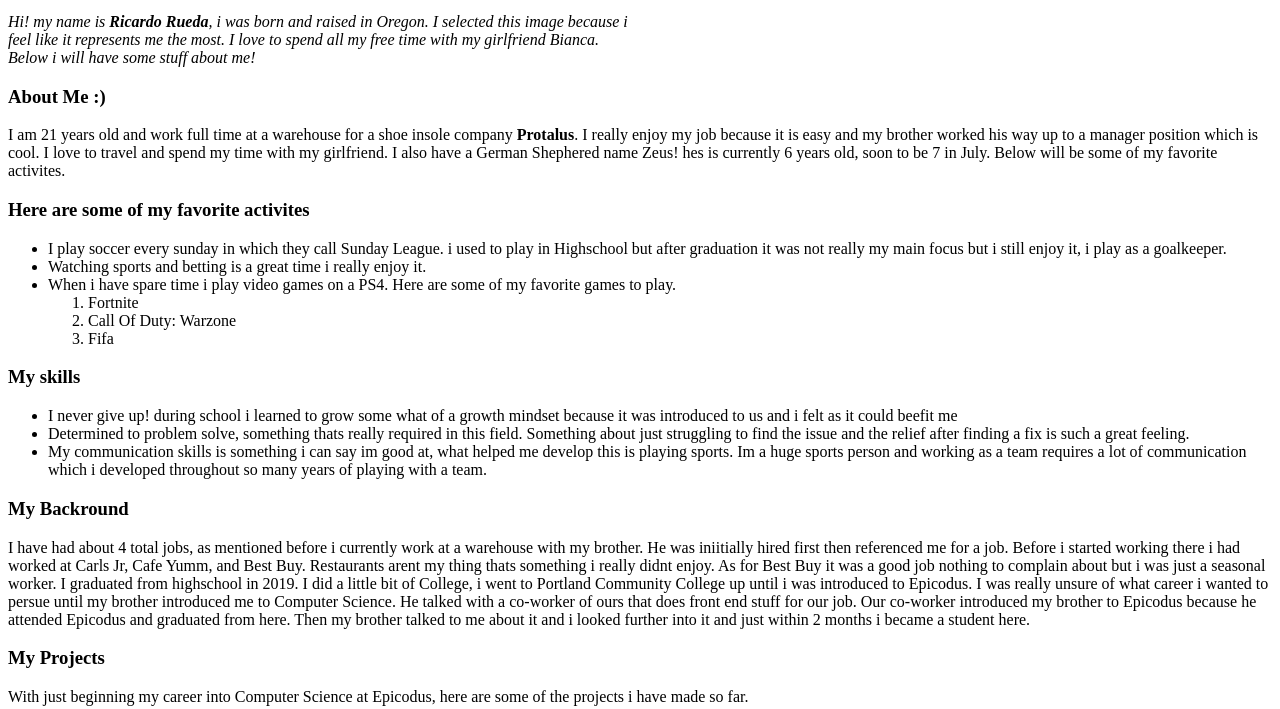
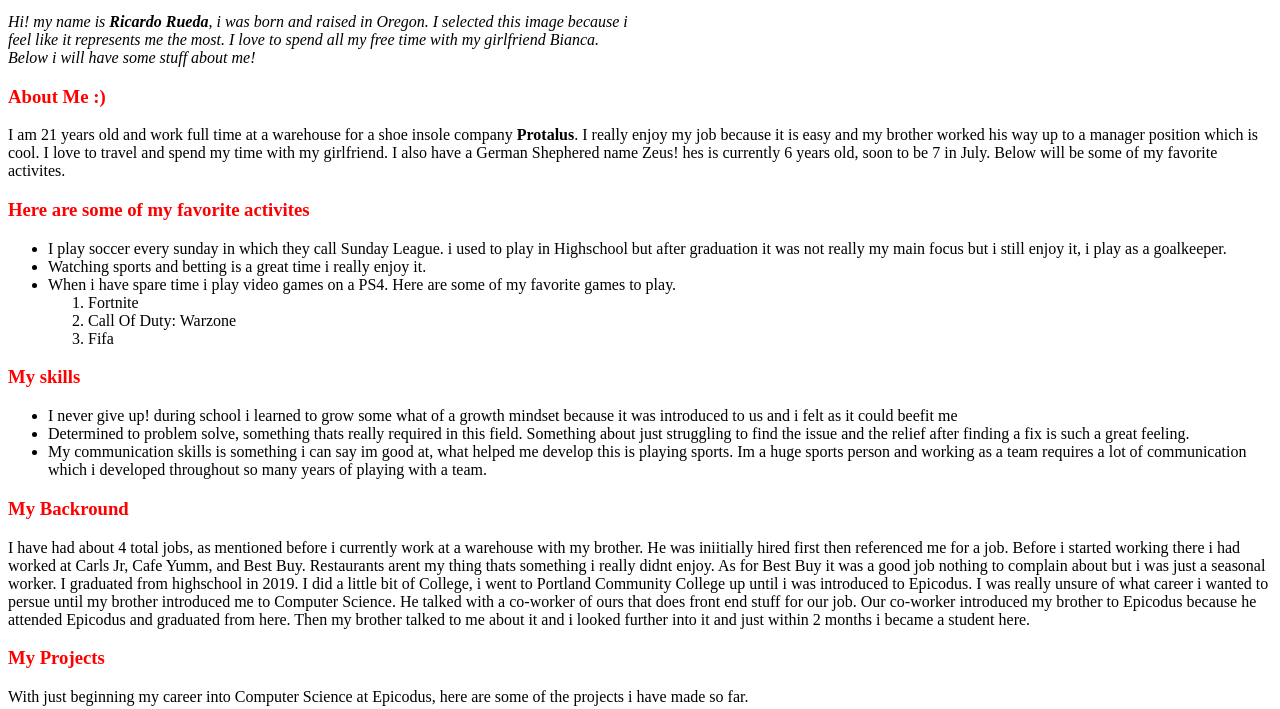
Before and after one commit to ruedar12/portfolio-project2, a plain HTML site: page index.html in a window 1280 px wide. Shown: the part 101-810 px from the top of the page. Drawn offline with Linux system fonts and the light colour scheme.

Commit message:
add important class and color

```diff
--- a/css/styles.css
+++ b/css/styles.css
@@ -2,3 +2,6 @@
   width: 50%;
   font-style: italic;
 }
+.important {
+  color: red;
+}
```
